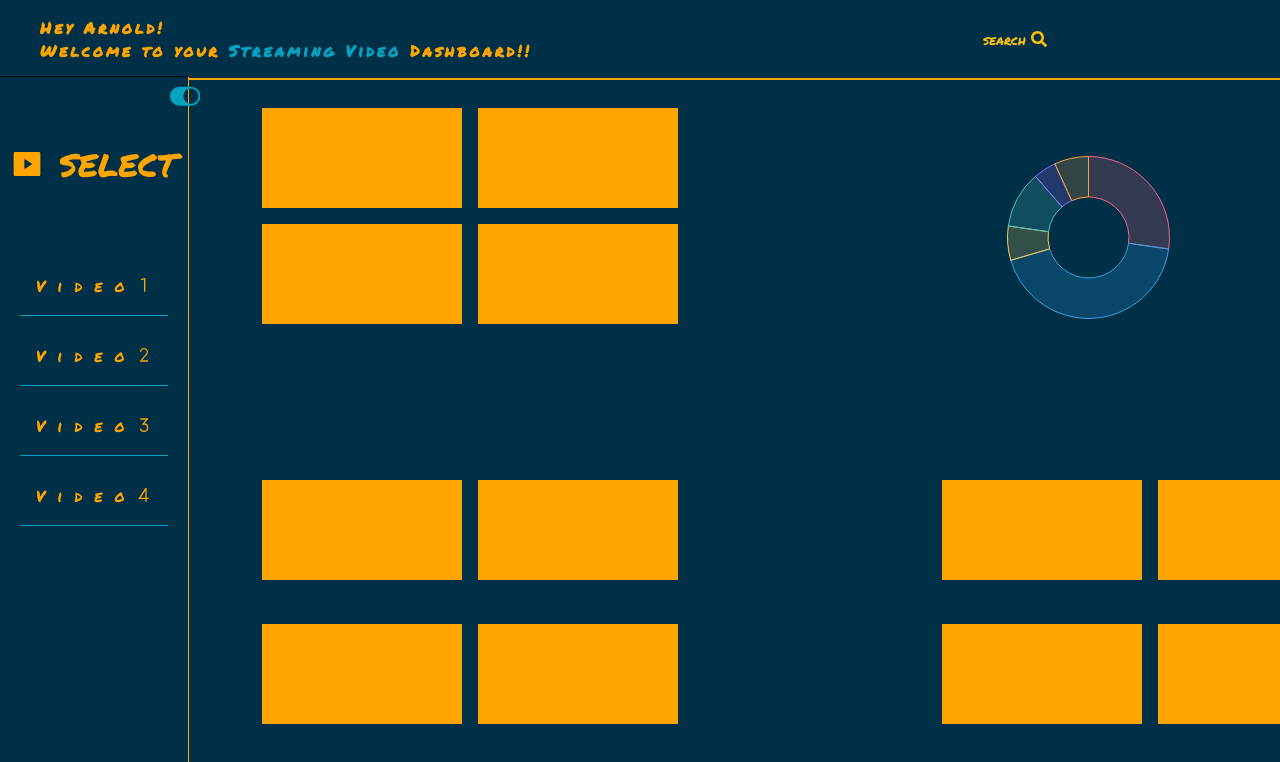
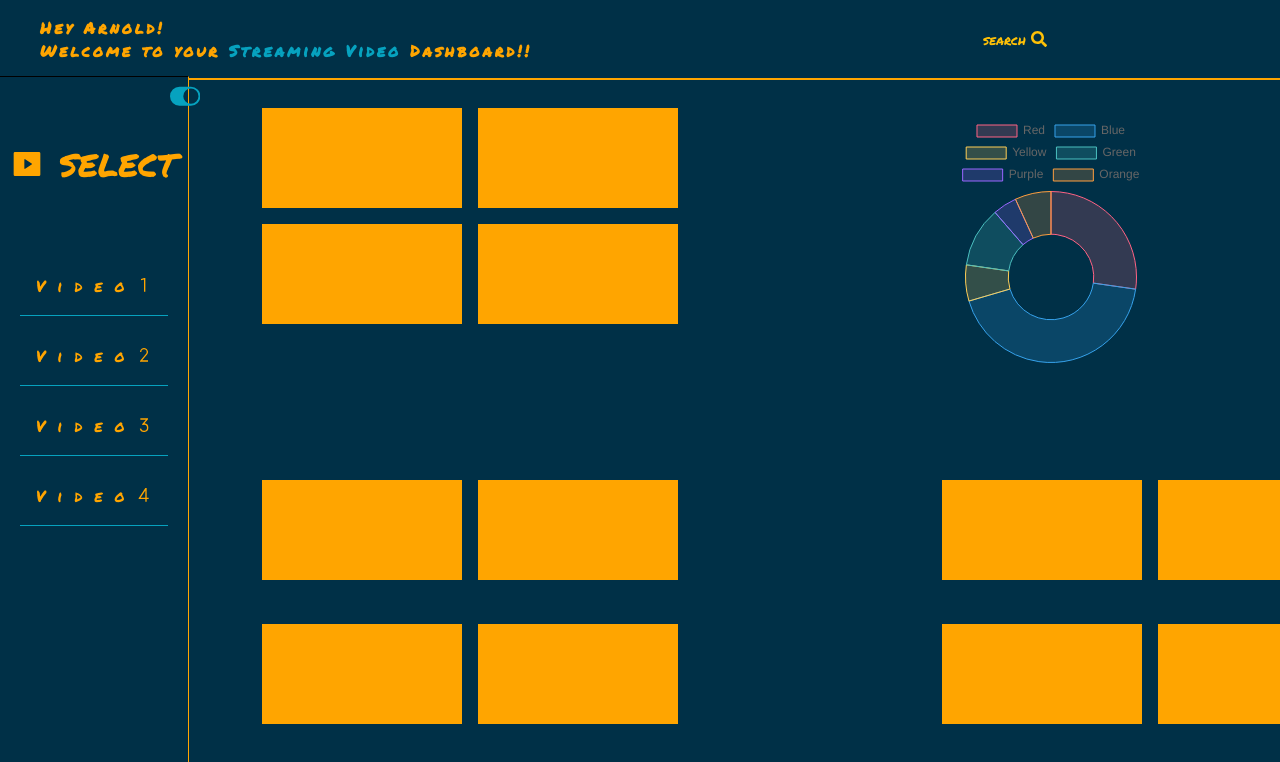
Before and after one commit to si3mshady/video_streaming_dashboard_k8s, a React (Create React App) app: page / in a window 1280 px wide. Shown: the top 762 px of the page. Built offline with nearby package versions, Linux system fonts and the light colour scheme.

Commit message:
adding donut chart: looking better

```diff
--- a/src/components/Donut.jsx
+++ b/src/components/Donut.jsx
@@ -5,7 +5,7 @@ import styled from 'styled-components'
 ChartJS.register(ArcElement, Tooltip, Legend);
 
 export const data = {
-//   labels: ['Red', 'Blue', 'Yellow', 'Green', 'Purple', 'Orange'],
+  labels: ['Red', 'Blue', 'Yellow', 'Green', 'Purple', 'Orange'],
   datasets: [
     {
       label: '# of Votes',
@@ -45,15 +45,17 @@ export function App() {
 const Div = styled.div`
     ${'' /* display: grid; */}
     display: flex;
-    width: 30%;
+    width: 36%;
     height: 50%;
     align-items: center;
     padding: 100px;
-    margin-top: 4rem;
+    margin-top: 4.9rem;
     gap: 3rem;
     ${'' /* background-color: white; */}
      canvas {
         ${'' /* background-color:white; */}
+        width: 100px;
+        height: 100px;
         display: flex;
         justify-content: center;
 
```
